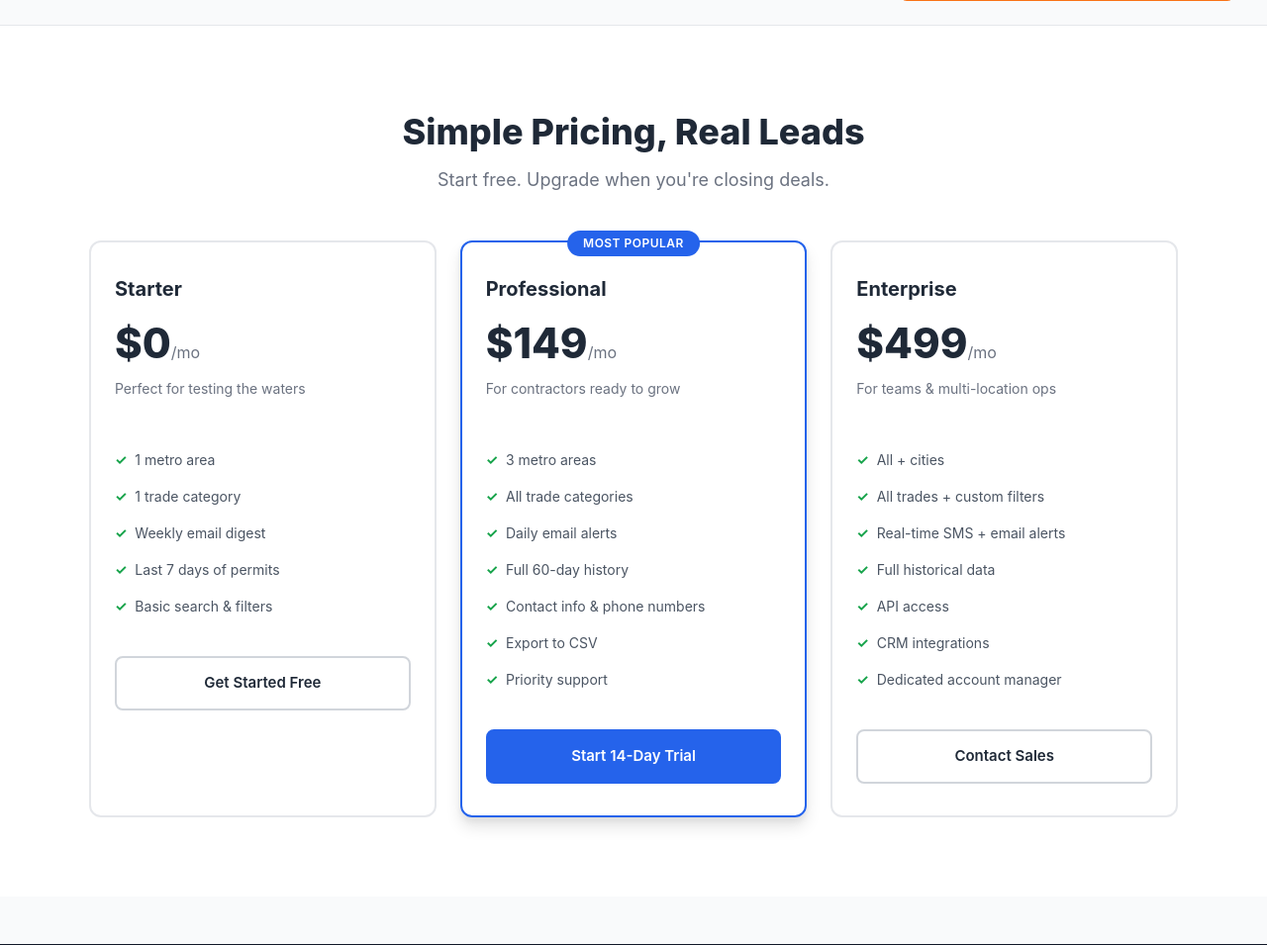
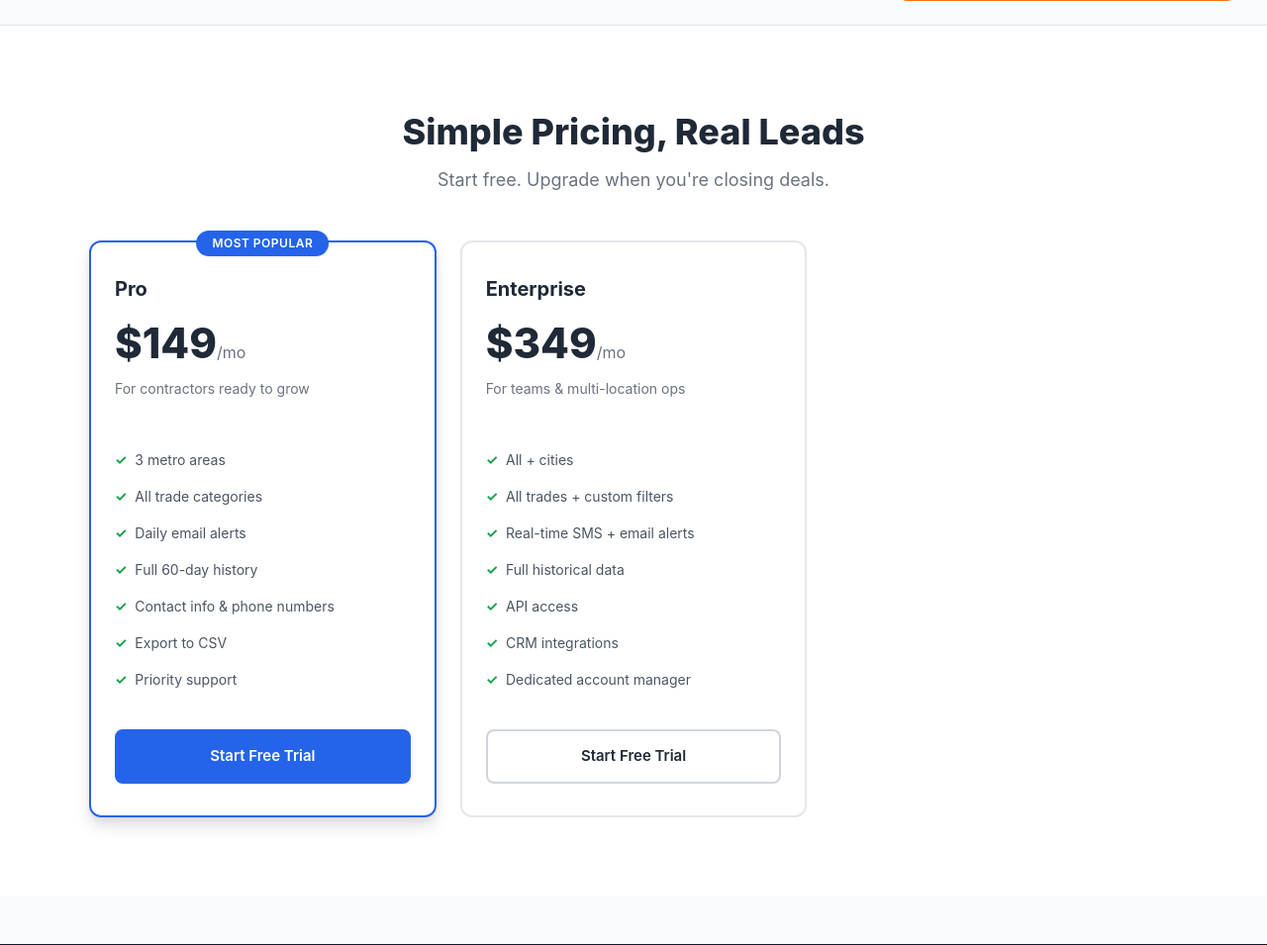
Before and after one commit to wcrainshaw-eng/permitgrab, a Python web app: template templates/dashboard.html in a window 1280 px wide. Shown: the part 2598-3553 px from the top of the page at 99% size. Run offline with Jinja, Linux system fonts and the light colour scheme; the template is opened without the code that fills it, so the values that code supplies are empty.

Commit message:
V275: P0 UAT fixes — pricing mismatch + applyFilters null errors (#179)
Google Ads are live spending $16.67/day; both of these bugs hit
paid traffic.

P0-1 (pricing mismatch with /pricing):
- Delete the Starter $0/mo tier card from the homepage grid. The
  spec (/pricing line 455-456) is "exactly two tiers: Pro $149 +
  Enterprise $349"; the homepage had a bait-and-switch free tier.
- Rename "Professional" → "Pro" to match /pricing.
- Enterprise $499 → $349 to match /pricing.
- Both CTAs link to /signup?plan=pro and /signup?plan=enterprise
  instead of mailto: and the pricing page itself.

P0-2 (applyFilters TypeError on homepage):
The homepage is rendered with is_homepage=True, which suppresses the
#filter-city / #filter-trade / #filter-value / #filter-status /
#filter-quality / #filter-search elements. applyFilters() and three
sibling functions read .value unconditionally, which fires a
TypeError "Cannot read properties of null" on every homepage load
(reported in console). populateFilters() at line 1995 had the
V247 optional-chaining fix already; this extends the same pattern
to the other four spots:

  - applyFilters() (was 2091-2096)
  - fetchPermitsWithFilters() (was 2137-2142)
  - exportCSV() (was 2816-2818)
  - saveCurrentSearch() (was 2844-2849)

All six filter reads in each spot now use
  document.getElementById('filter-X')?.value || ''

P1-1 (duplicate digest emails) is HALTED — the task doc prescribes
fixes against APScheduler / BackgroundScheduler / scheduled_digest
which do not exist in server.py. Our actual digest path is
threading.Thread(target=schedule_email_tasks) at server.py:1607 +
email_alerts.send_daily_digest. The dedup fix needs a different
implementation; flagged for follow-up.

P0-3 (SA 7-day staleness) confirmed — needs separate investigation
(API or collector bug, not a template change).

Co-authored-by: Claude Opus 4.7 (1M context) <noreply@anthropic.com>

```diff
--- a/templates/dashboard.html
+++ b/templates/dashboard.html
@@ -1736,22 +1736,9 @@ footer a:hover { color: white; }
     <h2>Simple Pricing, Real Leads</h2>
     <p class="subtitle">Start free. Upgrade when you're closing deals.</p>
     <div class="pricing-grid">
-      <div class="pricing-card">
-        <div class="pricing-name">Starter</div>
-        <div class="pricing-price">$0<span>/mo</span></div>
-        <div class="pricing-desc">Perfect for testing the waters</div>
-        <ul class="pricing-features">
-          <li>1 metro area</li>
-          <li>1 trade category</li>
-          <li>Weekly email digest</li>
-          <li>Last 7 days of permits</li>
-          <li>Basic search & filters</li>
-        </ul>
-        <a href="/signup" class="pricing-btn">Get Started Free</a>
-      </div>
       <div class="pricing-card featured">
         <div class="pricing-badge">Most Popular</div>
-        <div class="pricing-name">Professional</div>
+        <div class="pricing-name">Pro</div>
         <div class="pricing-price">$149<span>/mo</span></div>
         <div class="pricing-desc">For contractors ready to grow</div>
         <ul class="pricing-features">
@@ -1763,11 +1750,11 @@ footer a:hover { color: white; }
           <li>Export to CSV</li>
           <li>Priority support</li>
         </ul>
-        <a href="/pricing" class="pricing-btn primary">Start 14-Day Trial</a>
+        <a href="/signup?plan=pro" class="pricing-btn primary">Start Free Trial</a>
       </div>
       <div class="pricing-card">
         <div class="pricing-name">Enterprise</div>
-        <div class="pricing-price">$499<span>/mo</span></div>
+        <div class="pricing-price">$349<span>/mo</span></div>
         <div class="pricing-desc">For teams & multi-location ops</div>
         <ul class="pricing-features">
           <li>All {{ city_count }}+ cities</li>
@@ -1778,7 +1765,7 @@ footer a:hover { color: white; }
           <li>CRM integrations</li>
           <li>Dedicated account manager</li>
         </ul>
-        <a href="mailto:wcrainshaw@gmail.com" class="pricing-btn">Contact Sales</a>
+        <a href="/signup?plan=enterprise" class="pricing-btn">Start Free Trial</a>
       </div>
     </div>
   </div>
@@ -2088,12 +2075,15 @@ function applyFilters() {
   // V12.59: Don't run until data is loaded
   if (!dataReady) return;
 
-  const city = document.getElementById('filter-city').value;
-  const trade = document.getElementById('filter-trade').value;
-  const value = document.getElementById('filter-value').value;
-  const status = document.getElementById('filter-status').value;
-  const quality = document.getElementById('filter-quality').value;
-  const search = document.getElementById('filter-search').value.toLowerCase();
+  // V275: filter bar is hidden on homepage (is_homepage=True) so all six
+  // #filter-* elements are absent from the DOM. Use optional chaining to
+  // default to empty strings instead of throwing TypeError on .value.
+  const city = document.getElementById('filter-city')?.value || '';
+  const trade = document.getElementById('filter-trade')?.value || '';
+  const value = document.getElementById('filter-value')?.value || '';
+  const status = document.getElementById('filter-status')?.value || '';
+  const quality = document.getElementById('filter-quality')?.value || '';
+  const search = (document.getElementById('filter-search')?.value || '').toLowerCase();
 
   // V13.1: If city changed, fetch fresh data from API instead of filtering in-memory
   // This is critical because allPermits only contains one city's data initially
@@ -2144,12 +2134,13 @@ function applyFilters() {
 
 // V13.1: Fetch permits from API with all current filter values
 async function fetchPermitsWithFilters() {
-  const city = document.getElementById('filter-city').value;
-  const trade = document.getElementById('filter-trade').value;
-  const value = document.getElementById('filter-value').value;
-  const status = document.getElementById('filter-status').value;
-  const quality = document.getElementById('filter-quality').value;
-  const search = document.getElementById('filter-search').value;
+  // V275: filter bar absent on homepage — guard every .value access.
+  const city = document.getElementById('filter-city')?.value || '';
+  const trade = document.getElementById('filter-trade')?.value || '';
+  const value = document.getElementById('filter-value')?.value || '';
+  const status = document.getElementById('filter-status')?.value || '';
+  const quality = document.getElementById('filter-quality')?.value || '';
+  const search = document.getElementById('filter-search')?.value || '';
 
   const params = new URLSearchParams();
   if (city) params.set('city', city);
@@ -2823,9 +2814,10 @@ function exportCSV() {
   }
 
   // Build query params from current filters
-  const city = document.getElementById('filter-city').value;
-  const trade = document.getElementById('filter-trade').value;
-  const quality = document.getElementById('filter-quality').value;
+  // V275: guard against missing filter elements (homepage has none).
+  const city = document.getElementById('filter-city')?.value || '';
+  const trade = document.getElementById('filter-trade')?.value || '';
+  const quality = document.getElementById('filter-quality')?.value || '';
 
   let url = '/api/export?';
   if (city) url += `city=${encodeURIComponent(city)}&`;
@@ -2850,13 +2842,14 @@ async function saveCurrentSearch() {
   }
 
   // Capture current filter state
+  // V275: guard against missing filter elements (homepage has none).
   const searchData = {
-    city: document.getElementById('filter-city').value,
-    trade: document.getElementById('filter-trade').value,
-    value_tier: document.getElementById('filter-value').value,
-    status: document.getElementById('filter-status').value,
-    quality: document.getElementById('filter-quality').value,
-    search_text: document.getElementById('filter-search').value
+    city: document.getElementById('filter-city')?.value || '',
+    trade: document.getElementById('filter-trade')?.value || '',
+    value_tier: document.getElementById('filter-value')?.value || '',
+    status: document.getElementById('filter-status')?.value || '',
+    quality: document.getElementById('filter-quality')?.value || '',
+    search_text: document.getElementById('filter-search')?.value || ''
   };
 
   try {
```
